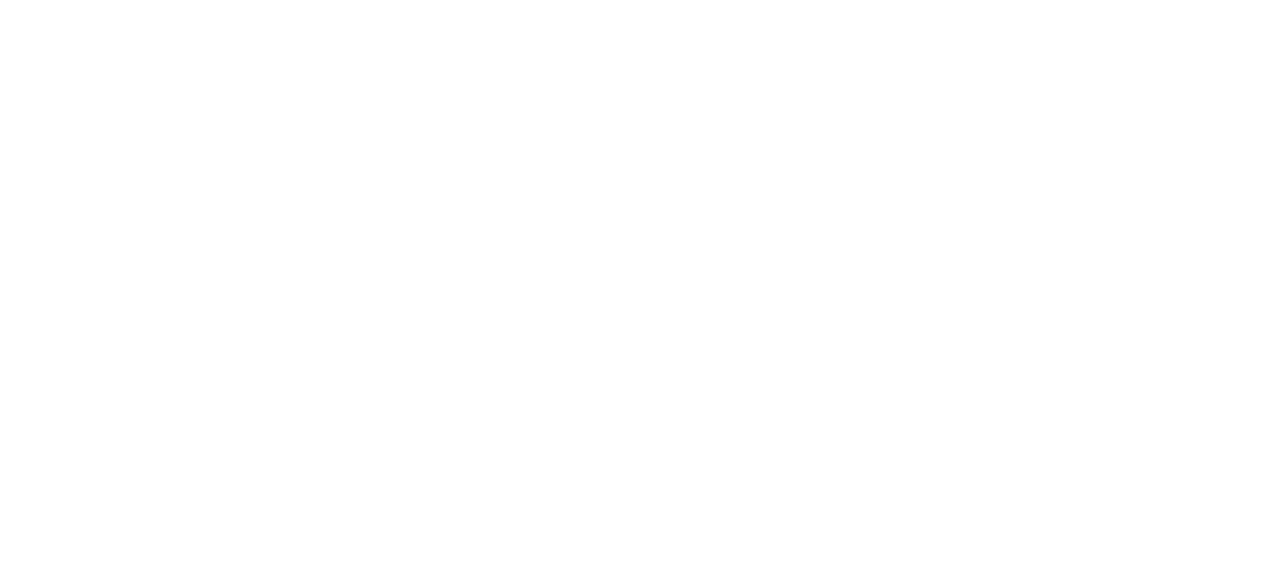
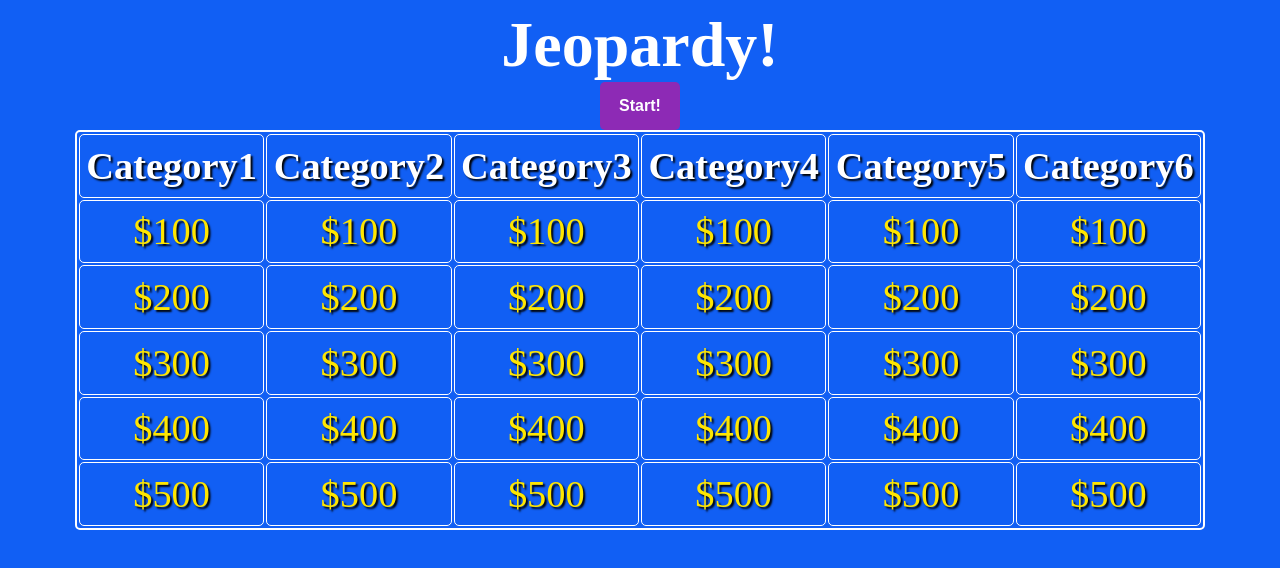
Before and after one commit to HalfEatenGrapes/jeopardy, a plain HTML site: page index.html in a window 1280 px wide. Drawn offline with nearby package versions, Linux system fonts and the light colour scheme; a web font is replaced by a local one.

Commit message:
css html done

```diff
--- a/index.html
+++ b/index.html
@@ -11,7 +11,63 @@
   <link rel="stylesheet" href="jeopardy.css">
 </head>
 <body>
+      <h1>Jeopardy!</h1>
+      <button onClick="window.location.reload();">Start!</button>
 
+<table class="board">
+      <tr class="category">
+            <td id="Cat1">Category1</td>
+            <td id="Cat2">Category2</td>
+            <td id="Cat3">Category3</td>
+            <td id="Cat4">Category4</td>
+            <td id="Cat5">Category5</td>
+            <td id="Cat6">Category6</td>
+      </tr>
+      <tr class="$100">
+            <td class="available question" id="Q1Cat1">$100</td>
+            <td class="available question" id="Q1Cat2">$100</td>
+            <td class="available question" id="Q1Cat3">$100</td>
+            <td class="available question" id="Q1Cat4">$100</td>
+            <td class="available question" id="Q1Cat5">$100</td>
+            <td class="available question" id="Q1Cat6">$100</td>
+      </tr>
+      </tr>
+      <tr class="$200">
+            <td class="available question" id="Q2Cat1">$200</td>
+            <td class="available question" id="Q2Cat2">$200</td>
+            <td class="available question" id="Q2Cat3">$200</td>
+            <td class="available question" id="Q2Cat4">$200</td>
+            <td class="available question" id="Q2Cat5">$200</td>
+            <td class="available question" id="Q2Cat6">$200</td>
+      </tr>
+      </tr>
+      <tr class="$300">
+            <td class="available question" id="Q3Cat1">$300</td>
+            <td class="available question" id="Q3Cat2">$300</td>
+            <td class="available question" id="Q3Cat3">$300</td>
+            <td class="available question" id="Q3Cat4">$300</td>
+            <td class="available question" id="Q3Cat5">$300</td>
+            <td class="available question" id="Q3Cat6">$300</td>
+      </tr>
+      </tr>
+      <tr class="$400">
+            <td class="available question" id="Q4Cat1">$400</td>
+            <td class="available question" id="Q4Cat2">$400</td>
+            <td class="available question" id="Q4Cat3">$400</td>
+            <td class="available question" id="Q4Cat4">$400</td>
+            <td class="available question" id="Q4Cat5">$400</td>
+            <td class="available question" id="Q4Cat6">$400</td>
+      </tr>
+      <tr class="$500">
+            <td class="available question" id="Q5Cat1">$500</td>
+            <td class="available question" id="Q5Cat2">$500</td>
+            <td class="available question" id="Q5Cat3">$500</td>
+            <td class="available question" id="Q5Cat4">$500</td>
+            <td class="available question" id="Q5Cat5">$500</td>
+            <td class="available question" id="Q5Cat6">$500</td>
+      </tr>
+
+</table>
 <script src="https://unpkg.com/jquery"></script>
 <script src="https://unpkg.com/axios/dist/axios.js"></script>
 <script src="https://unpkg.com/lodash"></script>
--- a/jeopardy.css
+++ b/jeopardy.css
@@ -1,3 +1,70 @@
+
+
+body{
+  background-color: #115ff4;
+  text-align: center;
+  font-family: 'Copse', serif;
+  color: white;
+}
+
+h1{
+  font-size: 5vw;
+  font-weight: bold;
+  margin: 0;
+  padding: 0;
+}
+
+button{
+  background: #8d2ab5;
+/* make button same size as the td */
+  width: 5rem;
+  height: 3rem;
+
+  border: none;
+  border-radius: 5px;
+  font-size: 1rem;
+  font-weight: bold;
+  color: white;
+  cursor: pointer;
+}
+
+td{
+  border: white 1px solid;
+  border-radius: 5px;
+  text-align: center;
+  font-size: 3vw;
+  padding: 0.5vw;
+  background: #115ff4;
+}
+.board{
+  border: white 2px solid;
+  border-radius: 5px;
+  margin: 0 auto;
+  width: 50vh;
+  height: 50vh;
+  max-width: 100%;
+  max-height: 100%;
+}
+
+.category{
+  color: white;
+  text-align: center;
+  font-size: 1.5em;
+  font-weight: bold;
+  text-shadow: 2px 2px 2px black;
+}
+
+.question{
+  color: rgb(255, 230, 0);
+  text-shadow: 2px 2px 2px black;
+}
+ .notavailable{
+  color: black;
+  font-weight: bold;
+  text-shadow: none;
+}
+
+
 /* some colors you may find useful:
   #115ff4
   #060ce9
--- a/jeopardy.js
+++ b/jeopardy.js
@@ -1,3 +1,4 @@
+
 // categories is the main data structure for the app; it looks like this:
 
 //  [
@@ -17,17 +18,22 @@
 //    },
 //    ...
 //  ]
+let categories = []
 
-let categories = [];
 
 
 /** Get NUM_CATEGORIES random category from API.
  *
  * Returns array of category ids
  */
+    async function getCategoryIds() {
+        const response = await fetch("http://jservice.io/api/random");
+        const data = await response.json();
+        let catId = data[0].question;
+        console.log(catId)
+    }
 
-function getCategoryIds() {
-}
+
 
 /** Return object with data about a category:
  *
@@ -55,6 +61,11 @@ function getCategory(catId) {
 async function fillTable() {
 }
 
+const board = document.querySelector(".board")
+
+board.addEventListener("click", handleClick)
+
+
 /** Handle clicking on a clue: show the question or answer.
  *
  * Uses .showing property on clue to determine what to show:
@@ -62,13 +73,20 @@ async function fillTable() {
  * - if currently "question", show answer & set .showing to "answer"
  * - if currently "answer", ignore click
  * */
-
 function handleClick(evt) {
+    if (evt.target.classList.contains("available") ) {
+    //     evt.target.innerText = "question"    }
+    // else if (evt.target.innerText === "question") {
+    //     evt.target.innerText = "answer"}
+    // else if (evt.target.innerText === "answer") {
+        evt.target.classList.replace("available","notavailable")}
+    console.log(evt.target.classList)
 }
 
 /** Wipe the current Jeopardy board, show the loading spinner,
  * and update the button used to fetch data.
  */
+
 
 function showLoadingView() {
 
```
